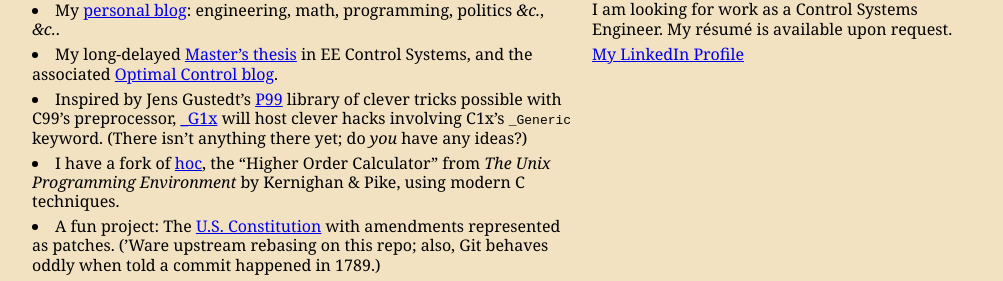
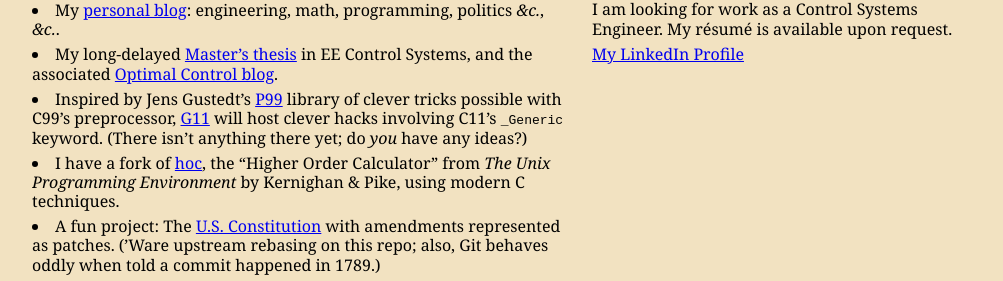
Before and after one commit to jcsalomon/jcsalomon.github.io, a Jekyll site: the page built from index.html, in a window 1280 px wide. Shown: the part 163-444 px from the top of the page, without its empty margins (138-1141 px from the left). Built offline with Jekyll 4.4.1, drawn with Linux system fonts in a browser that asks for light colours.

Commit message:
Update for renamed G11 project

```diff
--- a/index.html
+++ b/index.html
@@ -18,8 +18,8 @@ layout: base
     <li>
       Inspired by Jens Gustedt’s <a href="http://p99.gforge.inria.fr">P99</a>
       library of clever tricks possible with C99’s preprocessor,
-      <a href="{{ site.github }}/_G1x">_G1x</a>
-      will host clever hacks involving C1x’s <code>_Generic</code> keyword.
+      <a href="{{ site.github }}/g11">G11</a>
+      will host clever hacks involving C11’s <code>_Generic</code> keyword.
       (There isn’t anything there yet; do <em>you</em> have any ideas?)
     </li>
     <li>
```
